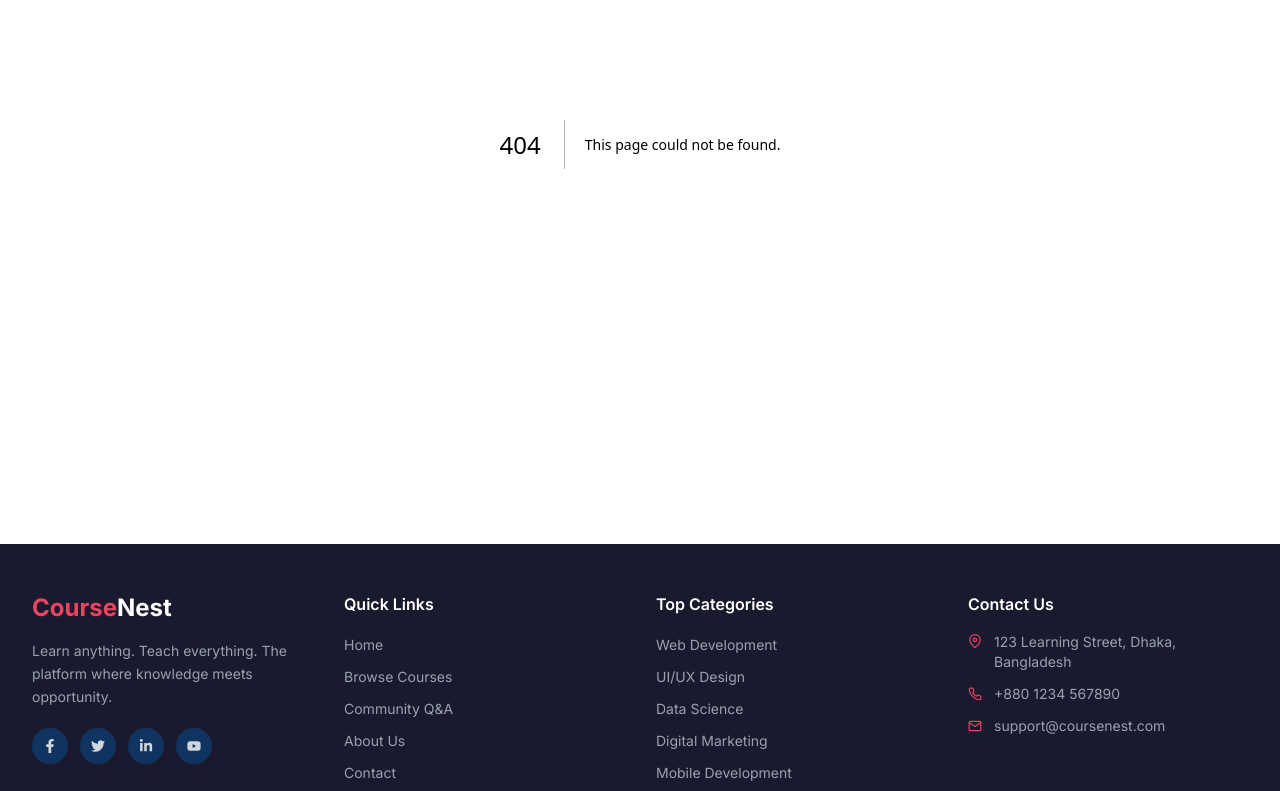
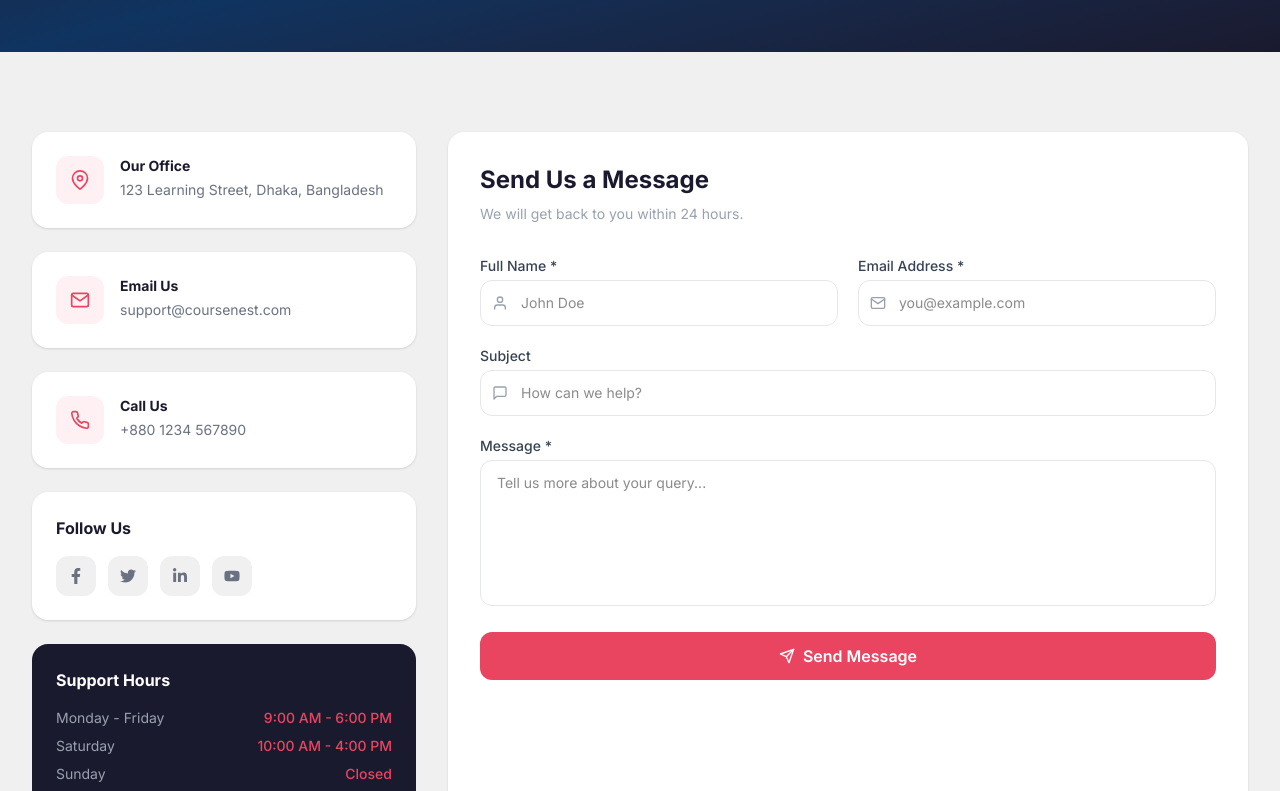
Before and after one commit to Tariqul-stack/coursenest-client, a Next.js app: page /contact in a window 1280 px wide. Before the commit this address had no page. Shown: the part 320-1111 px from the top of the page. Built offline with nearby package versions, Linux system fonts and the light colour scheme.

Commit message:
feat: contact page added

```diff
--- /dev/null
+++ b/app/contact/page.tsx
@@ -0,0 +1,181 @@
+'use client';
+
+import { useState } from 'react';
+import { motion } from 'framer-motion';
+import toast from 'react-hot-toast';
+import { FiMail, FiMapPin, FiPhone, FiSend, FiUser, FiMessageSquare } from 'react-icons/fi';
+import { FaFacebookF, FaTwitter, FaLinkedinIn, FaYoutube } from 'react-icons/fa';
+
+const contactInfo = [
+  { icon: FiMapPin, title: 'Our Office', details: '123 Learning Street, Dhaka, Bangladesh' },
+  { icon: FiMail, title: 'Email Us', details: 'support@coursenest.com' },
+  { icon: FiPhone, title: 'Call Us', details: '+880 1234 567890' },
+];
+
+const socials = [
+  { icon: FaFacebookF, href: 'https://facebook.com' },
+  { icon: FaTwitter, href: 'https://twitter.com' },
+  { icon: FaLinkedinIn, href: 'https://linkedin.com' },
+  { icon: FaYoutube, href: 'https://youtube.com' },
+];
+
+const hours = [
+  { day: 'Monday - Friday', time: '9:00 AM - 6:00 PM' },
+  { day: 'Saturday', time: '10:00 AM - 4:00 PM' },
+  { day: 'Sunday', time: 'Closed' },
+];
+
+export default function ContactPage() {
+  const [loading, setLoading] = useState(false);
+  const [formData, setFormData] = useState({
+    name: '',
+    email: '',
+    subject: '',
+    message: '',
+  });
+
+  const handleChange = (e: React.ChangeEvent<HTMLInputElement | HTMLTextAreaElement>) => {
+    setFormData({ ...formData, [e.target.name]: e.target.value });
+  };
+
+  const handleSubmit = async (e: React.FormEvent) => {
+    e.preventDefault();
+    if (!formData.name || !formData.email || !formData.message) {
+      toast.error('Please fill all required fields');
+      return;
+    }
+    setLoading(true);
+    await new Promise((r) => setTimeout(r, 1500));
+    toast.success('Message sent! We will get back to you soon.');
+    setFormData({ name: '', email: '', subject: '', message: '' });
+    setLoading(false);
+  };
+
+  return (
+    <div className="bg-[#f0f0f0] min-h-screen">
+      <div className="bg-gradient-to-br from-[#1a1a2e] via-[#0f3460] to-[#1a1a2e] py-20">
+        <div className="max-w-4xl mx-auto px-4 text-center">
+          <motion.div initial={{ opacity: 0, y: 20 }} animate={{ opacity: 1, y: 0 }} transition={{ duration: 0.6 }}>
+            <span className="inline-block bg-[#e94560] bg-opacity-20 text-[#e94560] text-sm font-semibold px-4 py-1.5 rounded-full mb-5">
+              Get In Touch
+            </span>
+            <h1 className="text-4xl sm:text-5xl font-bold text-white">
+              We Would Love to <span className="text-[#e94560]">Hear From You</span>
+            </h1>
+            <p className="text-gray-300 mt-5 text-lg max-w-2xl mx-auto">
+              Have a question or suggestion? Our support team is ready to help you.
+            </p>
+          </motion.div>
+        </div>
+      </div>
+
+      <div className="py-20">
+        <div className="max-w-7xl mx-auto px-4 sm:px-6 lg:px-8">
+          <div className="grid grid-cols-1 lg:grid-cols-3 gap-8">
+            <div className="flex flex-col gap-6">
+              {contactInfo.map((info, index) => (
+                <motion.div
+                  key={info.title}
+                  initial={{ opacity: 0, x: -20 }}
+                  whileInView={{ opacity: 1, x: 0 }}
+                  viewport={{ once: true }}
+                  transition={{ duration: 0.4, delay: index * 0.1 }}
+                  className="bg-white rounded-2xl p-6 shadow-sm flex items-start gap-4"
+                >
+                  <div className="w-12 h-12 bg-[#fff0f3] rounded-xl flex items-center justify-center shrink-0">
+                    <info.icon size={20} color="#e94560" />
+                  </div>
+                  <div>
+                    <h3 className="font-bold text-[#1a1a2e] text-sm">{info.title}</h3>
+                    <p className="text-gray-500 text-sm mt-1">{info.details}</p>
+                  </div>
+                </motion.div>
+              ))}
+
+              <div className="bg-white rounded-2xl p-6 shadow-sm">
+                <h3 className="font-bold text-[#1a1a2e] mb-4">Follow Us</h3>
+                <div className="flex gap-3">
+                  {socials.map((s, idx) => (
+                    <a key={idx} href={s.href} target="_blank" rel="noreferrer"
+                      className="w-10 h-10 bg-[#f0f0f0] rounded-xl flex items-center justify-center hover:bg-[#e94560] hover:text-white text-gray-500 transition">
+                      <s.icon size={16} />
+                    </a>
+                  ))}
+                </div>
+              </div>
+
+              <div className="bg-[#1a1a2e] rounded-2xl p-6">
+                <h3 className="font-bold text-white mb-4">Support Hours</h3>
+                <div className="space-y-2">
+                  {hours.map((h) => (
+                    <div key={h.day} className="flex justify-between text-sm">
+                      <span className="text-gray-400">{h.day}</span>
+                      <span className="text-[#e94560] font-medium">{h.time}</span>
+                    </div>
+                  ))}
+                </div>
+              </div>
+            </div>
+
+            <motion.div
+              initial={{ opacity: 0, x: 20 }}
+              whileInView={{ opacity: 1, x: 0 }}
+              viewport={{ once: true }}
+              transition={{ duration: 0.6 }}
+              className="lg:col-span-2 bg-white rounded-2xl p-8 shadow-sm"
+            >
+              <h2 className="text-2xl font-bold text-[#1a1a2e] mb-2">Send Us a Message</h2>
+              <p className="text-gray-400 text-sm mb-8">We will get back to you within 24 hours.</p>
+
+              <form onSubmit={handleSubmit} className="space-y-5">
+                <div className="grid grid-cols-1 sm:grid-cols-2 gap-5">
+                  <div>
+                    <label className="text-sm font-medium text-gray-700 block mb-1">Full Name *</label>
+                    <div className="relative">
+                      <FiUser className="absolute left-3 top-1/2 -translate-y-1/2 text-gray-400" />
+                      <input type="text" name="name" value={formData.name} onChange={handleChange}
+                        placeholder="John Doe"
+                        className="w-full pl-10 pr-4 py-3 border border-gray-200 rounded-xl text-sm focus:outline-none focus:ring-2 focus:ring-[#e94560]" />
+                    </div>
+                  </div>
+                  <div>
+                    <label className="text-sm font-medium text-gray-700 block mb-1">Email Address *</label>
+                    <div className="relative">
+                      <FiMail className="absolute left-3 top-1/2 -translate-y-1/2 text-gray-400" />
+                      <input type="email" name="email" value={formData.email} onChange={handleChange}
+                        placeholder="you@example.com"
+                        className="w-full pl-10 pr-4 py-3 border border-gray-200 rounded-xl text-sm focus:outline-none focus:ring-2 focus:ring-[#e94560]" />
+                    </div>
+                  </div>
+                </div>
+
+                <div>
+                  <label className="text-sm font-medium text-gray-700 block mb-1">Subject</label>
+                  <div className="relative">
+                    <FiMessageSquare className="absolute left-3 top-1/2 -translate-y-1/2 text-gray-400" />
+                    <input type="text" name="subject" value={formData.subject} onChange={handleChange}
+                      placeholder="How can we help?"
+                      className="w-full pl-10 pr-4 py-3 border border-gray-200 rounded-xl text-sm focus:outline-none focus:ring-2 focus:ring-[#e94560]" />
+                  </div>
+                </div>
+
+                <div>
+                  <label className="text-sm font-medium text-gray-700 block mb-1">Message *</label>
+                  <textarea name="message" value={formData.message} onChange={handleChange}
+                    placeholder="Tell us more about your query..."
+                    rows={6}
+                    className="w-full px-4 py-3 border border-gray-200 rounded-xl text-sm focus:outline-none focus:ring-2 focus:ring-[#e94560] resize-none" />
+                </div>
+
+                <button type="submit" disabled={loading}
+                  className="flex items-center justify-center gap-2 w-full bg-[#e94560] text-white py-3 rounded-xl font-semibold hover:bg-opacity-90 transition disabled:opacity-60">
+                  {loading ? 'Sending...' : <><FiSend size={16} /> Send Message</>}
+                </button>
+              </form>
+            </motion.div>
+          </div>
+        </div>
+      </div>
+    </div>
+  );
+}
```
